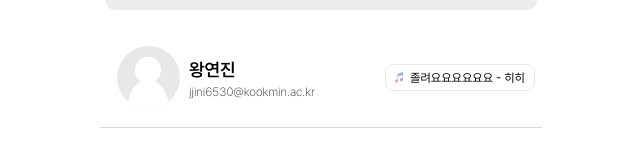
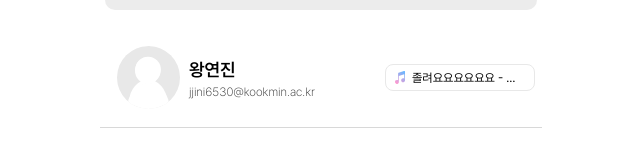
Before and after one commit to 2024-WINK-Project-PlanList/front-end, a React (Create React App) app: page /friends in a window 1280 px wide. Shown: the part 129-289 px from the top of the page, without its empty margins (319-959 px from the left). Built offline with nearby package versions, Linux system fonts and the light colour scheme.

Commit message:
Design: 노래 길이가 길어질 경우, '...' 처리

```diff
--- a/src/components/Friends/friends.js
+++ b/src/components/Friends/friends.js
@@ -20,7 +20,7 @@ const Friends = ({ profile, name, email, song }) => {
 
       <div className="overflow-hidden flex items-center w-[150px] h-[27px] border border-[#E8E8E8] rounded-lg px-[9px] py-[7px] mr-[7px]">
         <Music />
-        <div className="font-preRegular text-xs pl-[7px] whitespace-nowrap">
+        <div className="font-preRegular text-xs pl-[7px] w-[111px] overflow-hidden text-ellipsis whitespace-nowrap">
           {song}
         </div>
       </div>
```
